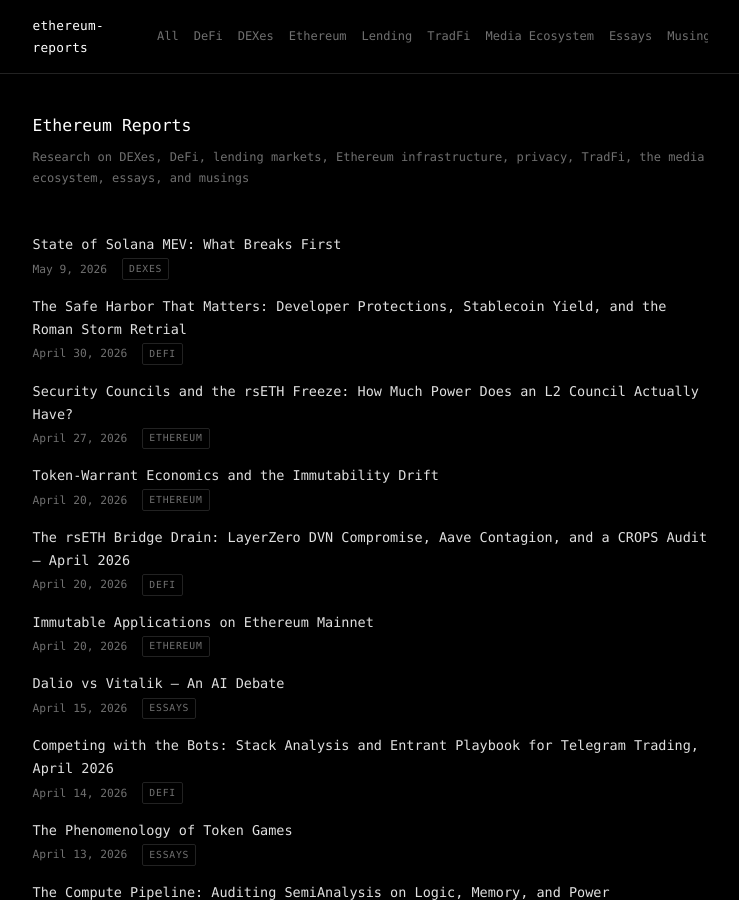
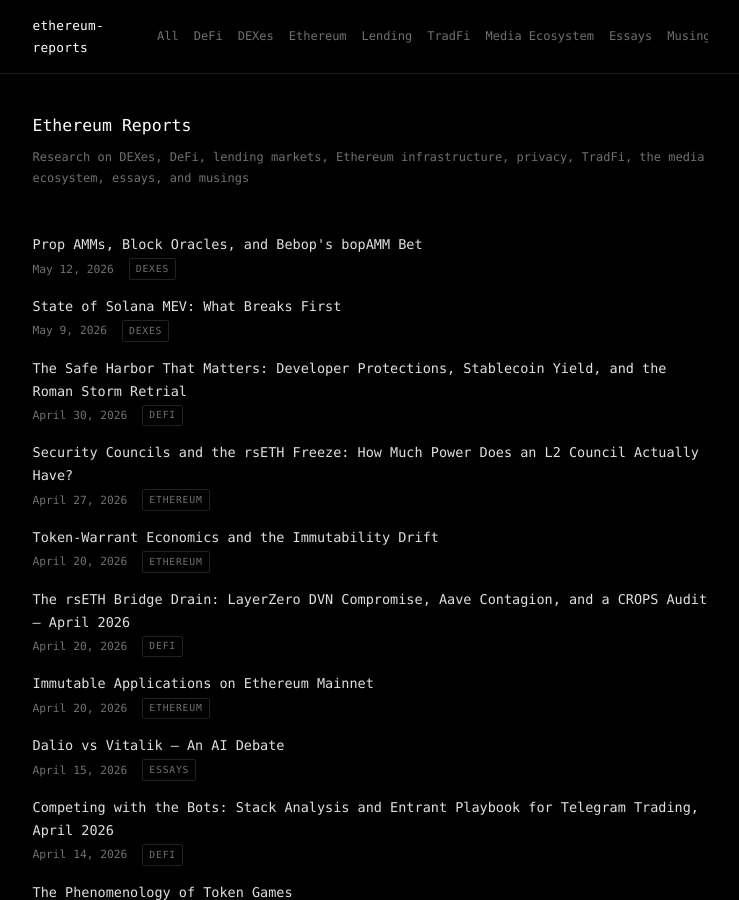
Before and after one commit to 0xapriori/ethereum-reports, a Jekyll site: the page built from index.md, in a window 1280 px wide and 900 px high. Shown: the whole window, without its empty margins (270-1009 px from the left). Built offline with Jekyll 4.4.1, drawn with Linux system fonts in a browser that asks for light colours; some of the changed text lies outside the part shown.

Commit message:
Add frontmatter so bopAMM report renders on site
Co-Authored-By: Claude Opus 4.7 (1M context) <noreply@anthropic.com>

```diff
--- a/dexes/prop-amms-bopamm-may-2026.md
+++ b/dexes/prop-amms-bopamm-may-2026.md
@@ -1,3 +1,8 @@
+---
+title: "Prop AMMs, Block Oracles, and Bebop's bopAMM Bet"
+date: 2026-05-12
+---
+
 # Prop AMMs, Block Oracles, and Bebop's bopAMM Bet
 
 > Bringing Solana-style propAMM design to Ethereum via builder coordination — and what gets imported with it.
```
